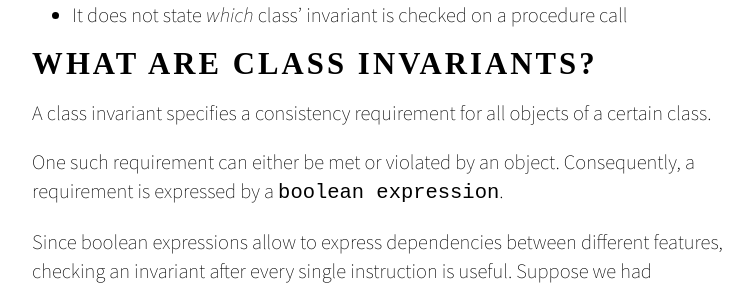
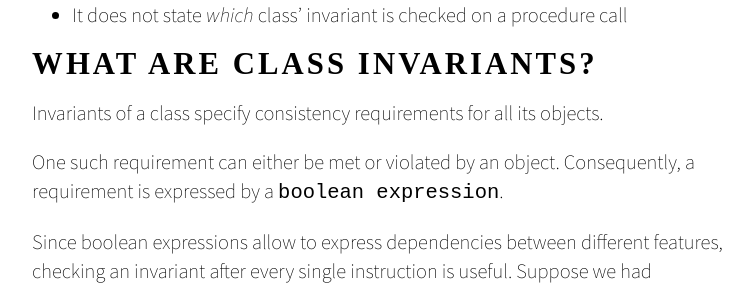
Before and after one commit to eprog2014/eprog2014.github.io, a Jekyll site: the page built from _posts/2014-11-13-class-invariants.md, in a window 1280 px wide and 900 px high, scrolled down 556 px. Shown: the part 160-449 px from the top of the window, without its empty margins (258-1014 px from the left). Built offline with Jekyll 4.4.1, drawn with Linux system fonts in a browser that asks for light colours; some web fonts are replaced; Markdown is read by kramdown in place of the engine named in the settings; a script that is not in the unit is left out.

Commit message:
Reword beginning

```diff
--- a/_posts/2014-11-13-class-invariants.md
+++ b/_posts/2014-11-13-class-invariants.md
@@ -18,7 +18,7 @@ There are two things amiss with this statement:
 What are class invariants?
 ===========================
 
-A class invariant specifies a consistency requirement for all objects of a certain class.
+Invariants of a class specify consistency requirements for all its objects.
 
 One such requirement can either be met or violated by an object. Consequently, a requirement is expressed by a `boolean expression`.
 
```
